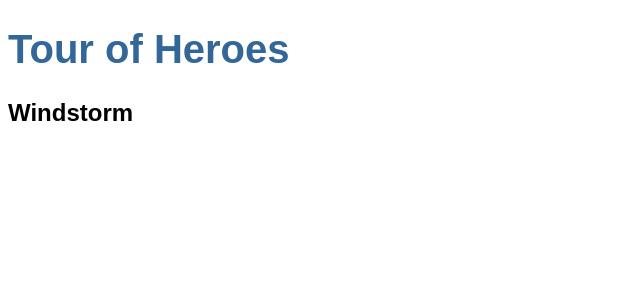
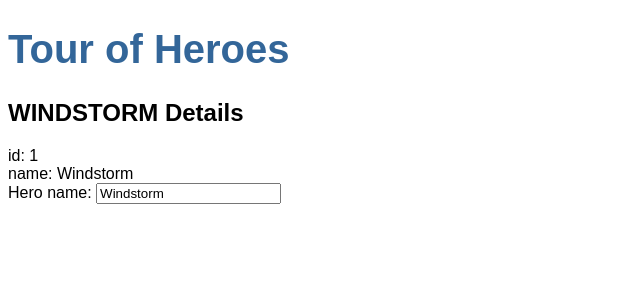
Before and after one commit to JessKelly91/angular-tour-of-heroes, an Angular app: page / in a window 1280 px wide. Shown: the top 300 px of the page, without its empty margins (0-640 px from the left). Built offline with nearby package versions, Linux system fonts and the light colour scheme.

Commit message:
Add form and hero interface

```diff
--- a/src/app/app.module.ts
+++ b/src/app/app.module.ts
@@ -1,5 +1,6 @@
 import { NgModule } from '@angular/core';
 import { BrowserModule, provideClientHydration, withEventReplay } from '@angular/platform-browser';
+import { FormsModule } from '@angular/forms';
 
 import { AppRoutingModule } from './app-routing.module';
 import { AppComponent } from './app.component';
@@ -12,7 +13,8 @@
   ],
   imports: [
     BrowserModule,
-    AppRoutingModule
+    AppRoutingModule,
+    FormsModule
   ],
   providers: [
     provideClientHydration(withEventReplay())
--- /dev/null
+++ b/src/app/hero.ts
@@ -0,0 +1,4 @@
+export interface Hero {
+  id: number;
+  name: string;
+}
--- a/src/app/heroes/heroes.component.html
+++ b/src/app/heroes/heroes.component.html
@@ -1 +1,8 @@
-<h2>{{hero}}</h2>
+<h2>{{hero.name | uppercase}} Details</h2>
+<div><span>id: </span>{{hero.id}}</div>
+<div><span>name: </span>{{hero.name}}</div>
+
+<div>
+  <label for="name">Hero name: </label>
+  <input id="name" [(ngModel)]="hero.name" placeholder="name">
+</div>
--- a/src/app/heroes/heroes.component.ts
+++ b/src/app/heroes/heroes.component.ts
@@ -1,4 +1,5 @@
 import { Component } from '@angular/core';
+import { Hero } from '../hero';
 
 @Component({
   selector: 'app-heroes',
@@ -7,5 +8,10 @@
   styleUrl: './heroes.component.css'
 })
 export class HeroesComponent {
-  hero = 'Windstorm'
+
+  hero: Hero = {
+    id: 1,
+    name: 'Windstorm'
+  }
+
 }
```
